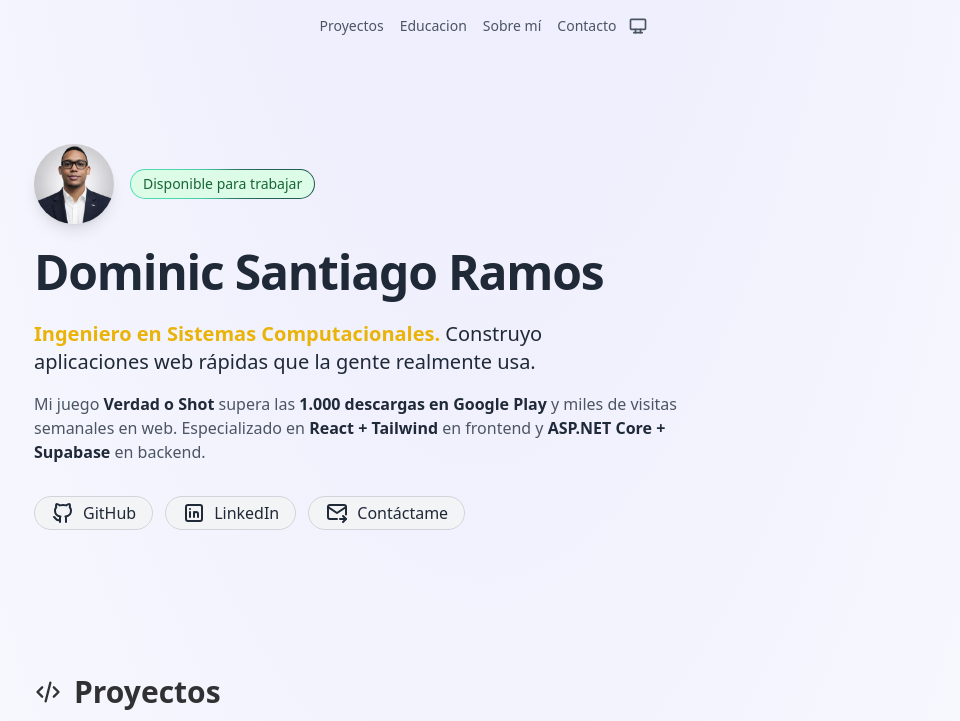
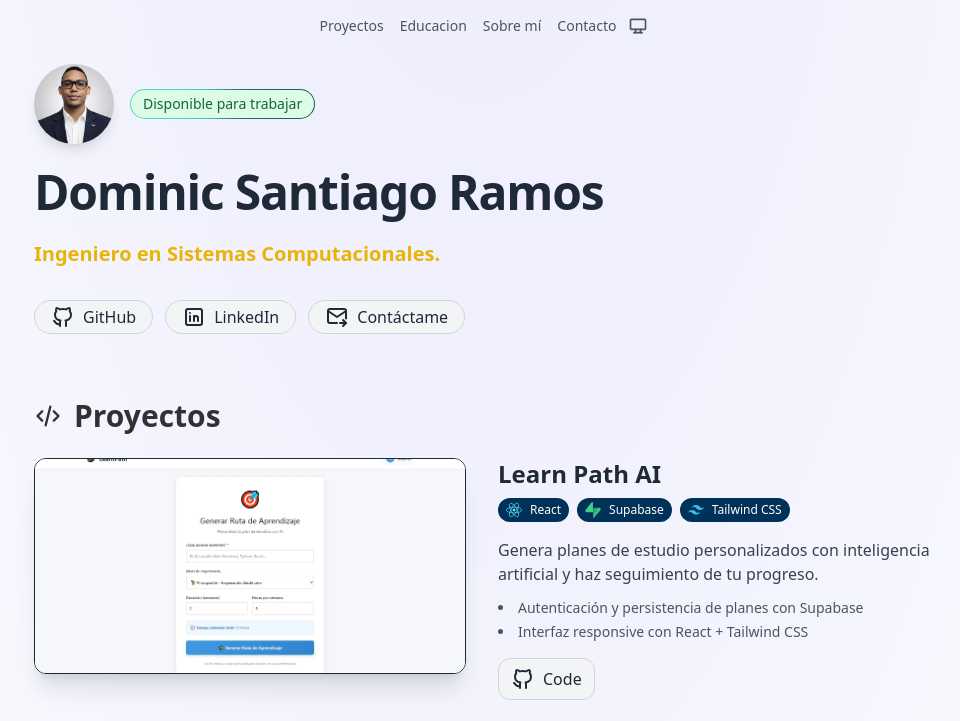
Before and after one commit to Doc1325/Portfolio, an Astro site: page / in a window 1280 px wide. Shown: the top 721 px of the page, without its empty margins (158-1118 px from the left). Built offline with nearby package versions, Linux system fonts and the light colour scheme; Astro itself is replaced by a stand-in of ours.

Commit message:
fix about me

```diff
--- a/src/components/Hero.astro
+++ b/src/components/Hero.astro
@@ -27,15 +27,8 @@ import SocialPill from "@/components/SocialPill.astro"
     class="mt-6 text-xl text-gray-800 dark:[&>strong]:text-yellow-200 [&>strong]:text-yellow-500 [&>strong]:font-semibold dark:text-gray-300 text-balance"
   >
     <strong>Ingeniero en Sistemas Computacionales.</strong>
-    Construyo aplicaciones web rápidas que la gente realmente usa.
   </p>
-  <p class="mt-4 text-base text-gray-600 dark:text-gray-400 text-pretty">
-    Mi juego <strong class="text-gray-800 dark:text-gray-200 font-semibold">Verdad o Shot</strong> supera las
-    <strong class="text-gray-800 dark:text-gray-200 font-semibold">1.000 descargas en Google Play</strong>
-    y miles de visitas semanales en web. Especializado en
-    <strong class="text-gray-800 dark:text-gray-200 font-semibold">React + Tailwind</strong> en frontend y
-    <strong class="text-gray-800 dark:text-gray-200 font-semibold">ASP.NET Core + Supabase</strong> en backend.
-  </p>
+
   <nav class="flex flex-wrap gap-3 mt-8">
     <SocialPill href="https://github.com/Doc1325">
       <GitHubIcon class="size-4" />
--- a/src/pages/index.astro
+++ b/src/pages/index.astro
@@ -17,7 +17,7 @@ import TitleSection from "@/components/TitleSection.astro"
   description="Dominic Santiago Ramos — Ingeniero en Sistemas y desarrollador web React + ASP.NET Core. Creador de Verdad o Shot (+1.000 descargas). Disponible para rol junior."
 >
   <main class="px-4">
-    <SectionContainer class="py-16 md:py-36">
+    <SectionContainer class="py-16">
       <Hero>
       </slot>
     </Hero>
```
